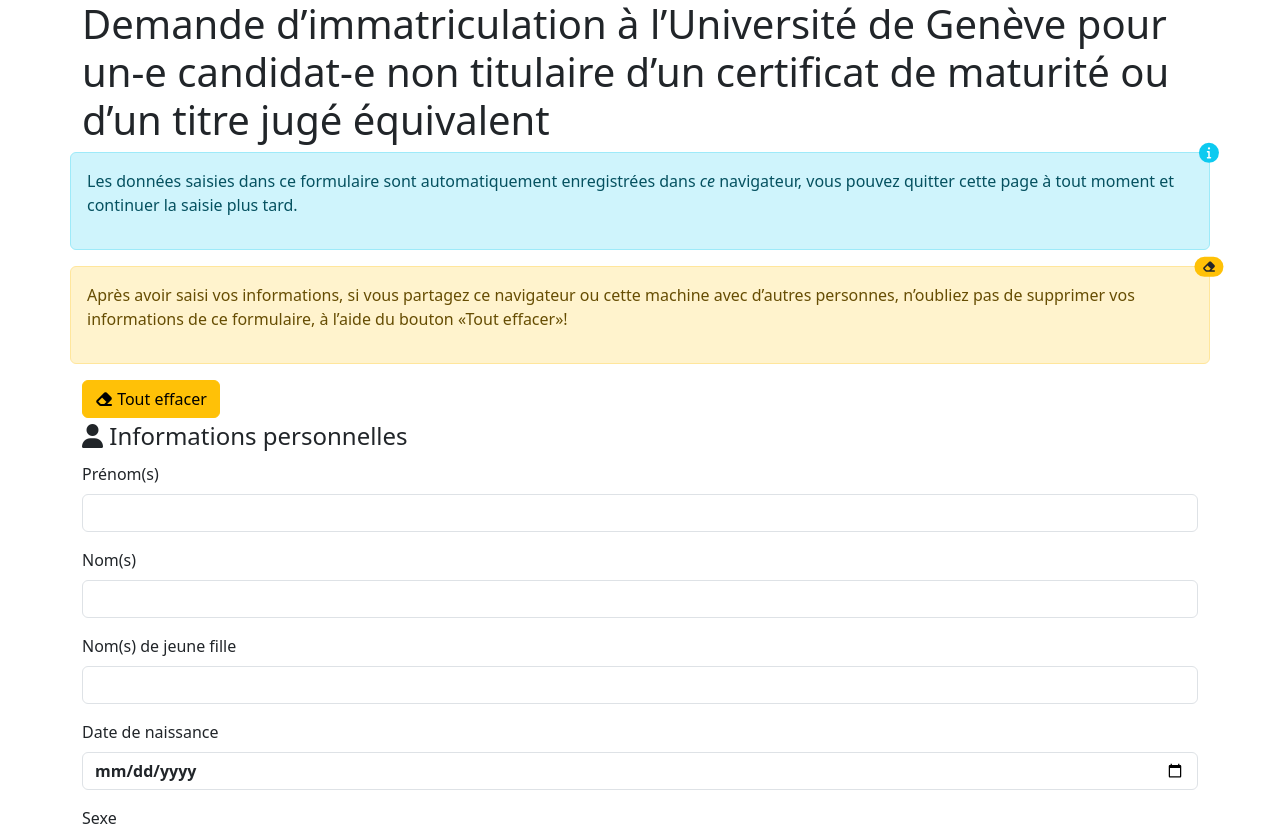
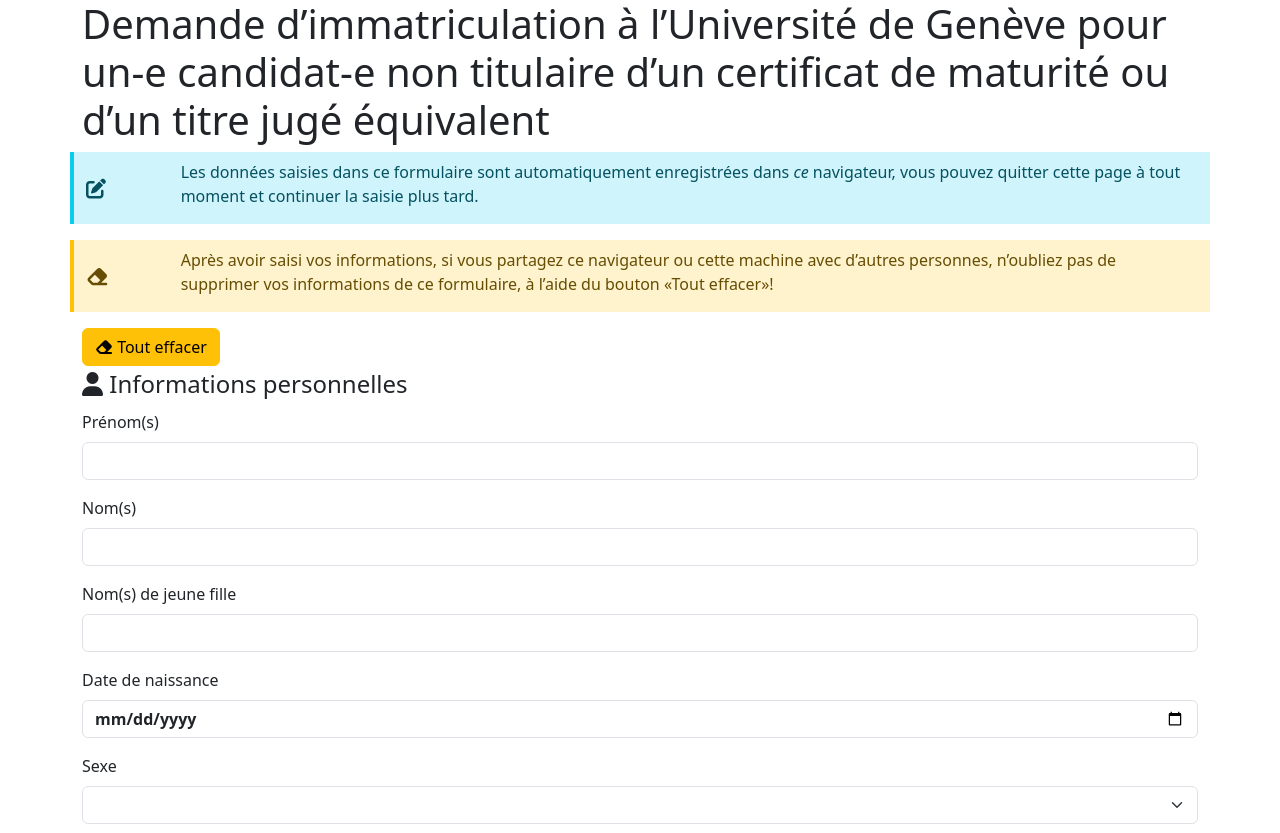
Before and after one commit to julienjespersen/form-to-pdf, a plain HTML site: page index.html in a window 1280 px wide. Shown: the top 833 px of the page. Drawn offline with nearby package versions, Linux system fonts and the light colour scheme.

Commit message:
fix: alerts new look

```diff
--- a/index.html
+++ b/index.html
@@ -29,14 +29,19 @@
     </head>
 
 <body class="container">
-    <section class="row">
+    <section class="">
         <h1>Demande d’immatriculation à l’Université de Genève pour un‑e candidat‑e non titulaire d’un certificat de maturité ou d’un titre jugé équivalent</h1>
-        <div class="alert alert-info"><p>Les données saisies dans ce formulaire sont automatiquement enregistrées dans <em>ce</em> navigateur, vous pouvez quitter cette page à tout moment et continuer la saisie plus tard.</p>
-            <span class="position-absolute top-0 start-100 translate-middle badge rounded-pill bg-info"><i class="fa-solid fa-info"></i>
+        <div class="row bg-info-subtle border-start border-4 border-info text-info-emphasis mb-3">
+            <div class="col-1 position-relative">
+                <i class="fa-solid fa-pen-to-square fa-lg position-absolute top-50"></i>
+            </div>
+            <p class="col-11 pt-2">Les données saisies dans ce formulaire sont automatiquement enregistrées dans <em>ce</em> navigateur, vous pouvez quitter cette page à tout moment et continuer la saisie plus tard.</p>
         </div>
-        <div class="alert alert-warning"><p>Après avoir saisi vos informations, si vous partagez ce navigateur ou cette machine avec d’autres personnes, n’oubliez pas de supprimer vos informations de ce formulaire, à l’aide du bouton «Tout effacer»!</p>
-            <span class="position-absolute top-0 start-100 translate-middle badge rounded-pill bg-warning text-dark"><i class="fa-solid fa-eraser"></i>
-
+        <div class="row bg-warning-subtle border-start border-4 border-warning text-warning-emphasis mb-3">
+            <div class="col-1 position-relative">
+                <i class="fa-solid fa-eraser fa-lg position-absolute top-50"></i>
+            </div>
+            <p class="col-11 pt-2">Après avoir saisi vos informations, si vous partagez ce navigateur ou cette machine avec d’autres personnes, n’oubliez pas de supprimer vos informations de ce formulaire, à l’aide du bouton «Tout effacer»!</p>
         </div>
 
         <div id="app">
```
